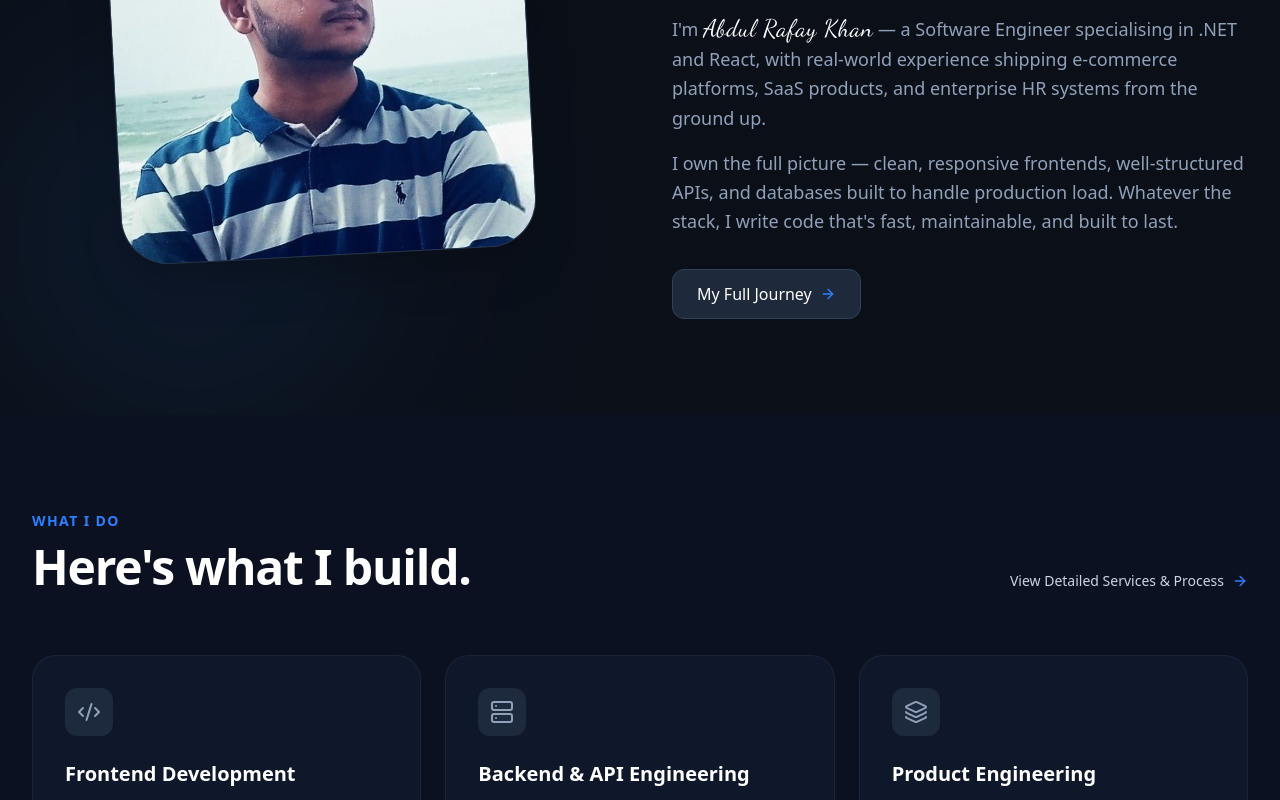
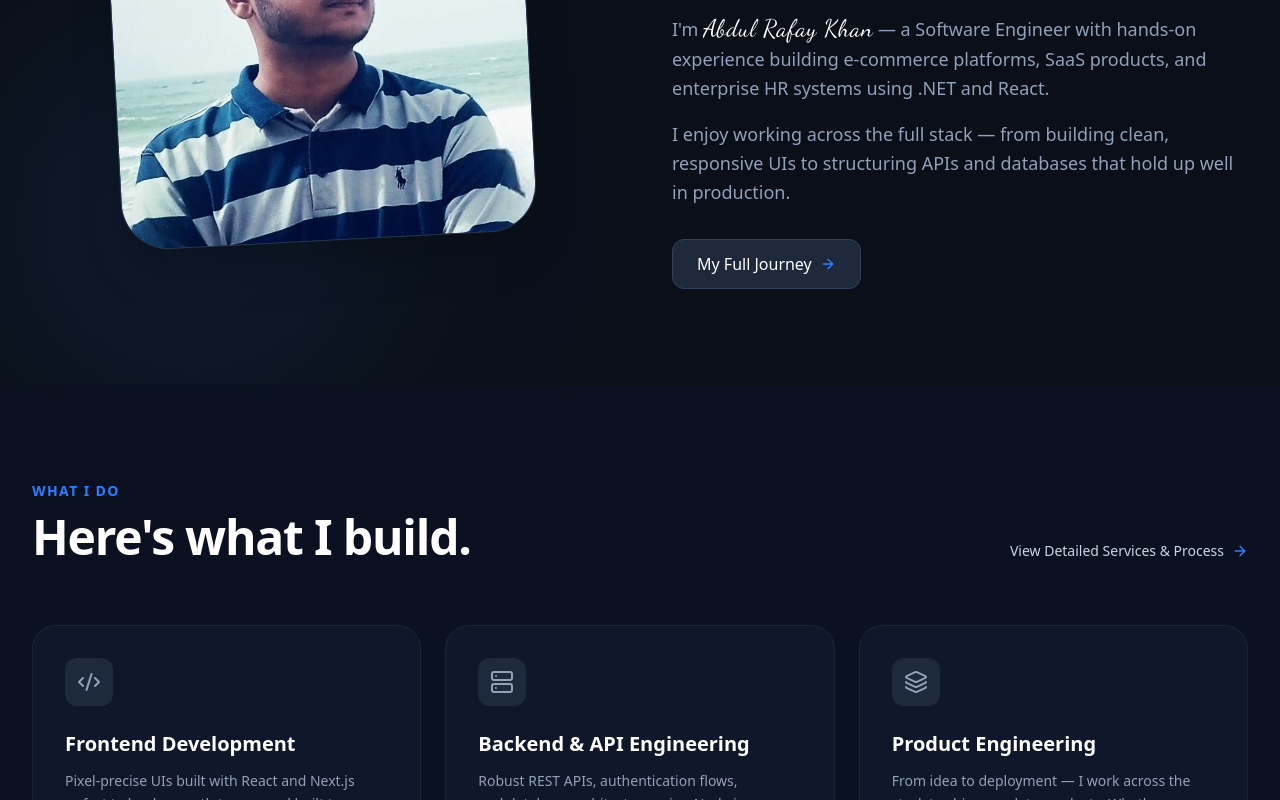
Before and after one commit to abdulrafayKhan-10/Abdul-Rafay-Khan-Portfolio, a Next.js app: page / in a window 1280 px wide. Shown: the part 1140-1940 px from the top of the page. Built offline with nearby package versions, Linux system fonts and the light colour scheme; no server answers.

Commit message:
copy: tone down HomeAbout paragraphs

```diff
--- a/src/components/HomeAbout.tsx
+++ b/src/components/HomeAbout.tsx
@@ -68,10 +68,10 @@ export default function HomeAbout() {
                                 Full-stack engineer. <span className="text-transparent bg-clip-text bg-gradient-to-r from-blue-400 to-cyan-400">Product-minded builder.</span>
                             </h3>
                             <p className="text-lg text-slate-400 leading-relaxed mb-4">
-                                I&apos;m <span className="font-[family-name:var(--font-dancing-script)] text-2xl text-white font-normal tracking-wide">Abdul Rafay Khan</span> — a Software Engineer specialising in .NET and React, with real-world experience shipping e-commerce platforms, SaaS products, and enterprise HR systems from the ground up.
+                                I&apos;m <span className="font-[family-name:var(--font-dancing-script)] text-2xl text-white font-normal tracking-wide">Abdul Rafay Khan</span> — a Software Engineer with hands-on experience building e-commerce platforms, SaaS products, and enterprise HR systems using .NET and React.
                             </p>
                             <p className="text-lg text-slate-400 leading-relaxed mb-8">
-                                I own the full picture — clean, responsive frontends, well-structured APIs, and databases built to handle production load. Whatever the stack, I write code that&apos;s fast, maintainable, and built to last.
+                                I enjoy working across the full stack — from building clean, responsive UIs to structuring APIs and databases that hold up well in production.
                             </p>
 
                             <div className="flex items-center gap-6">
```
